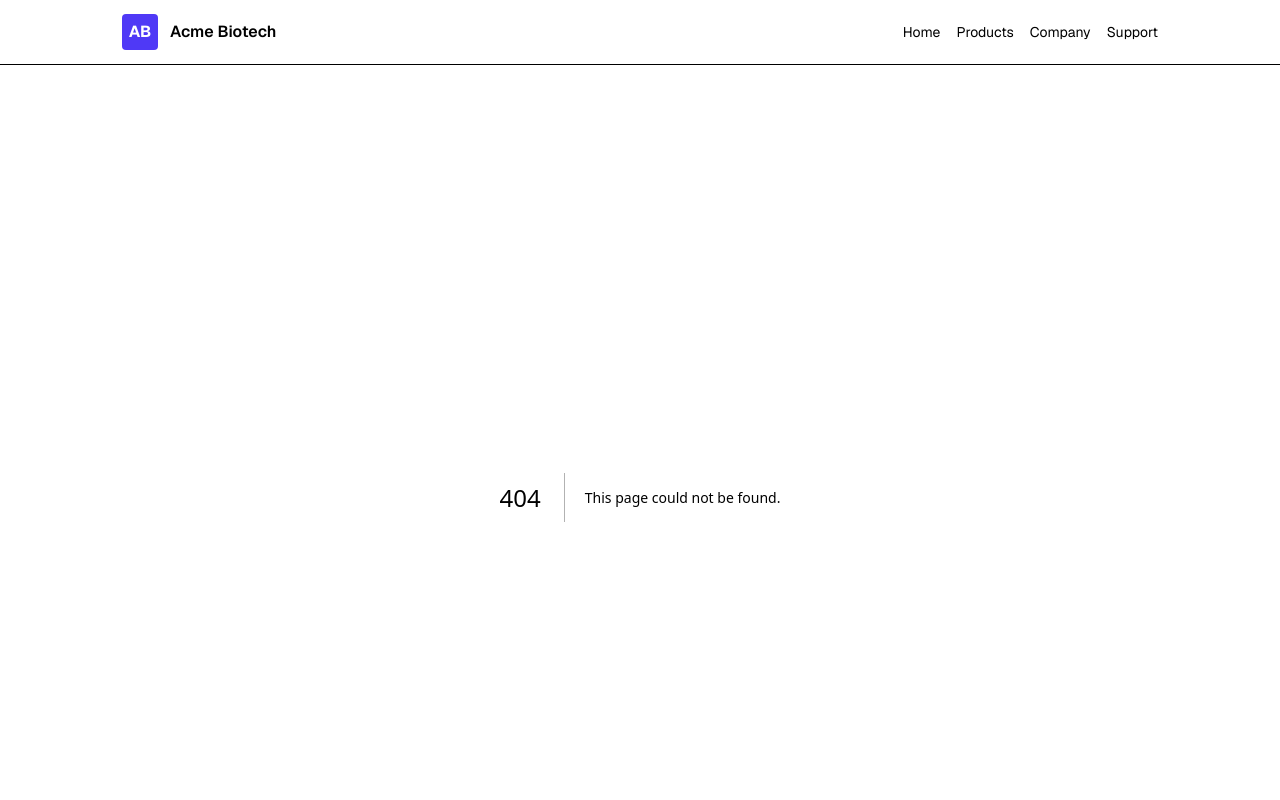
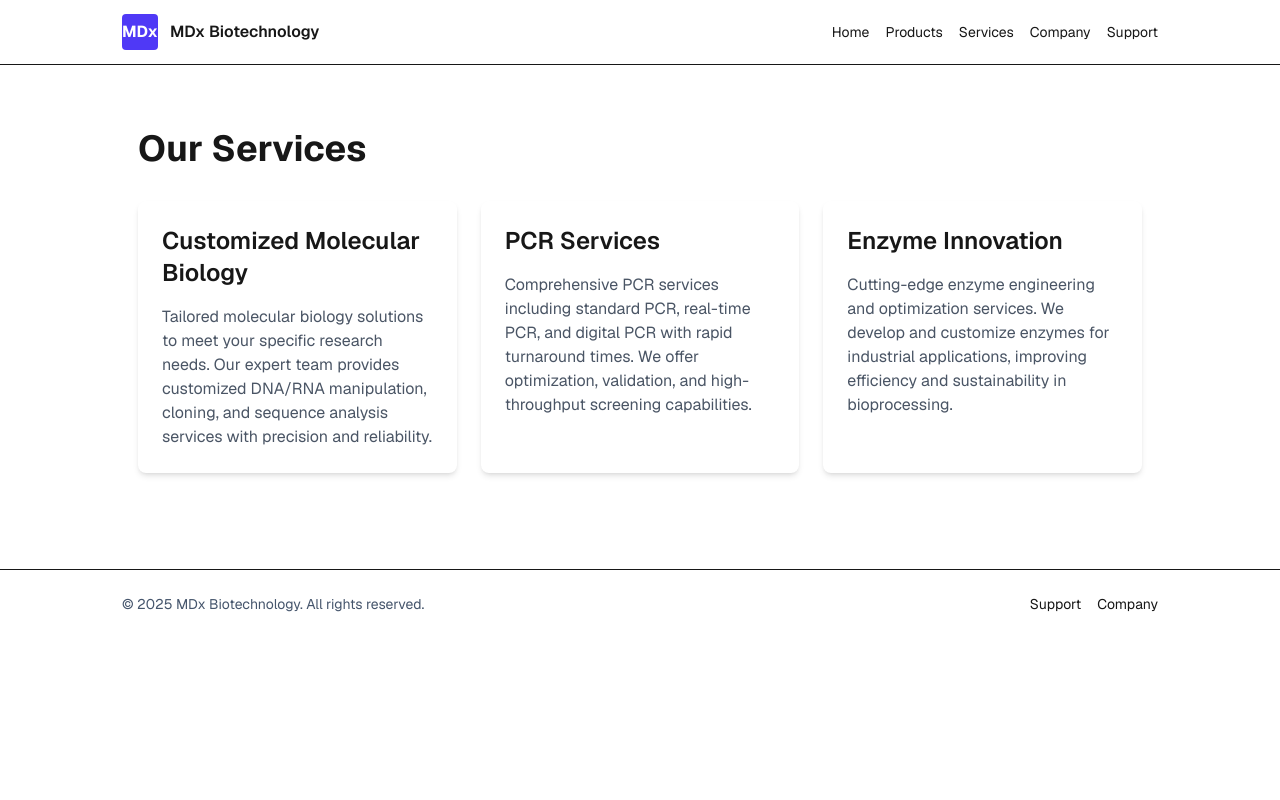
Before and after one commit to hawman/biotech, a Next.js app: page /biotech/services in a window 1280 px wide. Before the commit this address had no page. Shown: the top 800 px of the page. Built offline with nearby package versions, Linux system fonts and the light colour scheme.

Commit message:
rename company name

```diff
--- a/src/components/Footer.tsx
+++ b/src/components/Footer.tsx
@@ -3,7 +3,7 @@ export default function Footer() {
     <footer className="bg-white border-t mt-8">
       <div className="container mx-auto px-4 sm:px-6 lg:px-8 py-6 flex flex-col md:flex-row items-center justify-between gap-4">
         <div className="text-sm text-slate-600">
-          © {new Date().getFullYear()} Acme Biotech. All rights reserved.
+          © {new Date().getFullYear()} MDx Biotechnology. All rights reserved.
         </div>
         <div className="flex items-center gap-4 text-sm">
           <a href="/support">Support</a>
--- a/src/components/Navbar.tsx
+++ b/src/components/Navbar.tsx
@@ -8,9 +8,9 @@ export default function Navbar() {
           <div className="flex items-center gap-4">
             <Link href="/" className="flex items-center gap-3">
               <div className="h-9 w-9 rounded bg-indigo-600 flex items-center justify-center text-white font-bold">
-                AB
+                MDx
               </div>
-              <span className="font-semibold">Acme Biotech</span>
+              <span className="font-semibold">MDx Biotechnology</span>
             </Link>
           </div>
 
@@ -20,6 +20,9 @@ export default function Navbar() {
             </Link>
             <Link href="/products" className="text-sm">
               Products
+            </Link>
+            <Link href="/services" className="text-sm">
+              Services
             </Link>
             <Link href="/company" className="text-sm">
               Company
--- a/src/pages/_app.tsx
+++ b/src/pages/_app.tsx
@@ -25,7 +25,7 @@ export default function MyApp({ Component, pageProps }: AppProps) {
         }
       `}</style>
       <Head>
-        <title>Acme Biotech</title>
+        <title>MDx Biotechnology</title>
       </Head>
       <Navbar />
       <main className="flex-1 container mx-auto px-4 sm:px-6 lg:px-8 py-8 w-full">
--- a/src/pages/company.tsx
+++ b/src/pages/company.tsx
@@ -1,10 +1,10 @@
 export default function Company() {
   return (
     <div className="space-y-6">
-      <h1 className="text-2xl font-semibold">About Acme Biotech</h1>
+      <h1 className="text-2xl font-semibold">About MDx Biotechnology</h1>
       <div className="bg-white p-6 rounded-lg shadow">
         <p className="text-slate-700">
-          Acme Biotech specializes in molecular diagnostic solutions. Our
+          MDx Biotechnology specializes in molecular diagnostic solutions. Our
           mission is to deliver high-quality products for researchers,
           clinicians, and diagnostic labs.
         </p>
--- a/src/pages/index.tsx
+++ b/src/pages/index.tsx
@@ -7,7 +7,7 @@ export default function Home() {
         <div className="flex flex-col lg:flex-row gap-6 items-center">
           <div className="flex-1">
             <h1 className="text-3xl font-semibold">
-              Acme Biotech — Molecular Diagnostics
+              MDx Biotechnology — Molecular Diagnostics
             </h1>
             <p className="mt-3 text-slate-600">
               Quality PCR kits and reagents for research and diagnostics. Simple
--- a/src/pages/products/[slug].tsx
+++ b/src/pages/products/[slug].tsx
@@ -50,7 +50,7 @@ export default function ProductPage({ product }: { product: Product }) {
               Request Quote
             </a>
             <a
-              href="mailto:sales@acmebiotech.example"
+              href="mailto:sales@mdxbiotech.example"
               className="inline-block px-4 py-2 border rounded-md"
             >
               Contact Sales
--- /dev/null
+++ b/src/pages/services.tsx
@@ -0,0 +1,34 @@
+import React from 'react';
+
+const ServicesPage = () => {
+  const services = [
+    {
+      title: 'Customized Molecular Biology',
+      description: 'Tailored molecular biology solutions to meet your specific research needs. Our expert team provides customized DNA/RNA manipulation, cloning, and sequence analysis services with precision and reliability.',
+    },
+    {
+      title: 'PCR Services',
+      description: 'Comprehensive PCR services including standard PCR, real-time PCR, and digital PCR with rapid turnaround times. We offer optimization, validation, and high-throughput screening capabilities.',
+    },
+    {
+      title: 'Enzyme Innovation',
+      description: 'Cutting-edge enzyme engineering and optimization services. We develop and customize enzymes for industrial applications, improving efficiency and sustainability in bioprocessing.',
+    },
+  ];
+
+  return (
+    <div className="container mx-auto px-4 py-8">
+      <h1 className="text-4xl font-bold mb-8">Our Services</h1>
+      <div className="grid md:grid-cols-3 gap-6">
+        {services.map((service, index) => (
+          <div key={index} className="bg-white p-6 rounded-lg shadow-md">
+            <h2 className="text-2xl font-semibold mb-4">{service.title}</h2>
+            <p className="text-gray-600">{service.description}</p>
+          </div>
+        ))}
+      </div>
+    </div>
+  );
+};
+
+export default ServicesPage;
--- a/src/pages/support.tsx
+++ b/src/pages/support.tsx
@@ -12,7 +12,7 @@ export default function Support() {
               href="mailto:techsupport@acmebiotech.example"
               className="text-indigo-600"
             >
-              techsupport@acmebiotech.example
+              techsupport@mdxbiotech.example
             </a>{' '}
             or call +1 (555) 555-5555.
           </p>
@@ -25,7 +25,7 @@ export default function Support() {
               href="mailto:sales@acmebiotech.example"
               className="text-indigo-600"
             >
-              sales@acmebiotech.example
+              sales@mdxbiotech.example
             </a>
             .
           </p>
```
